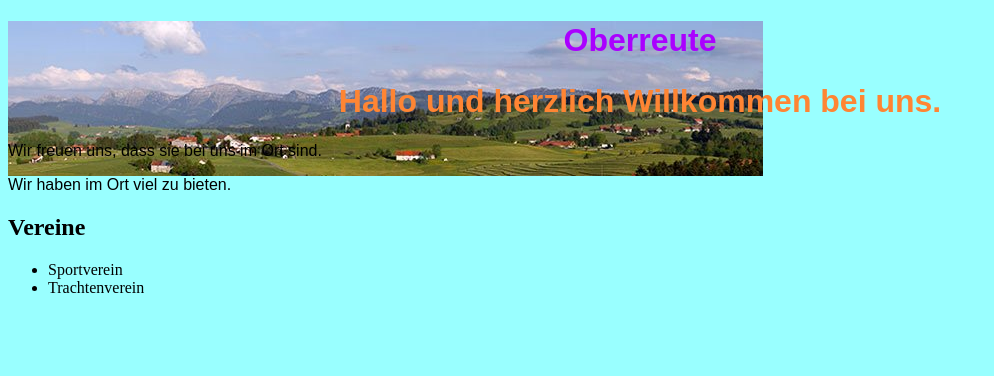
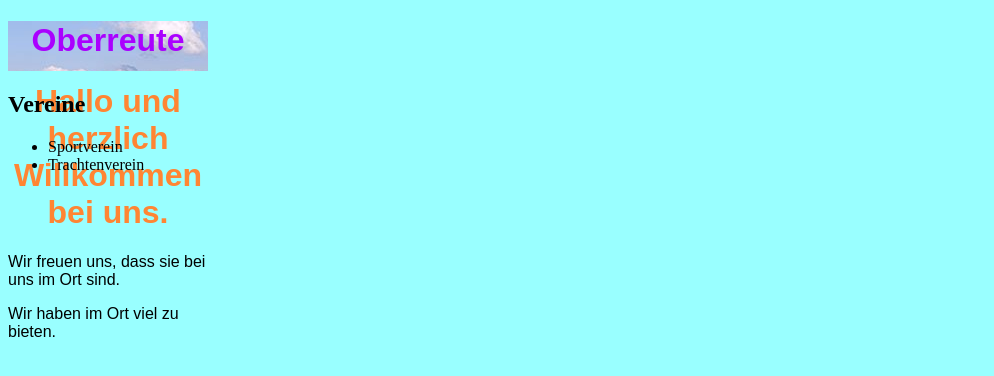
Before and after one commit to niklas16/niklas16.github.io, a plain HTML site: page index.html in a window 1280 px wide. Shown: the whole page, without its empty margins (0-994 px from the left). Drawn offline with Linux system fonts and the light colour scheme.

Commit message:
Update stylesheet.css

```diff
--- a/stylesheet.css
+++ b/stylesheet.css
@@ -2,8 +2,8 @@ body {
   background-color:#99ffff;
 }
 div {
-  width: auto;
-  height: auto;
+  width: 200px;
+  height: 50px;
   background-image: url("755.jpg");
   background-repeat: no-repeat;
 }
```
